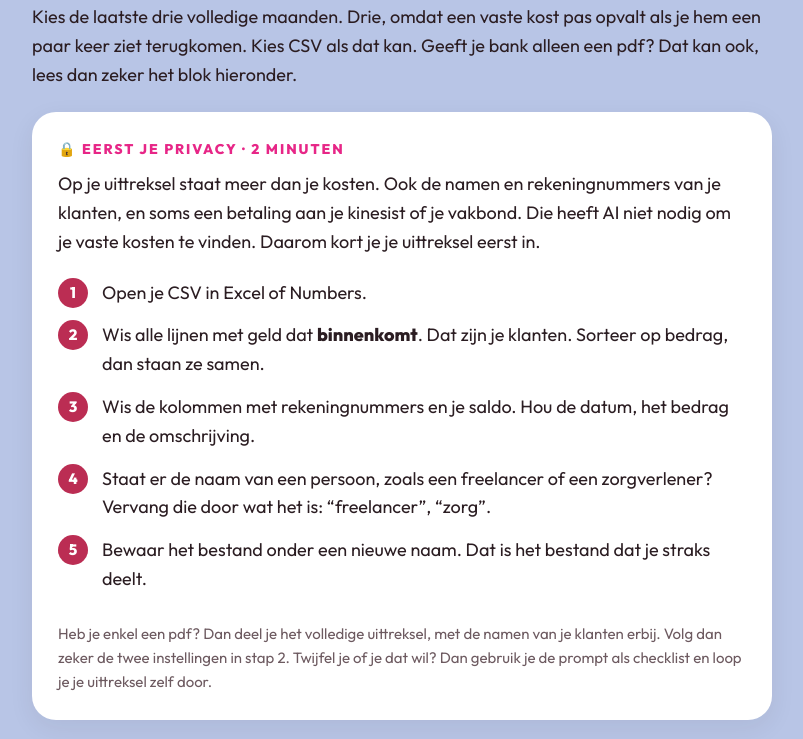
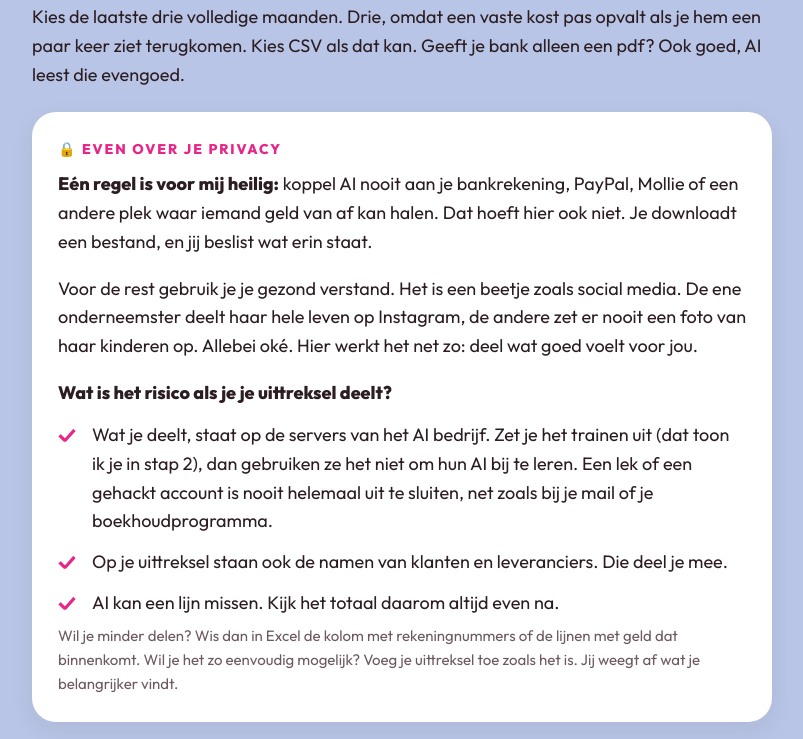
Before and after one commit to decijfercoach/werkboeken, a plain HTML site: page bankscan-v8m3x/index.html in a window 1280 px wide. Shown: the part 3354-4093 px from the top of the page, without its empty margins (238-1041 px from the left). Drawn offline with Linux system fonts and the light colour scheme.

Commit message:
Bankscan: eenvoudiger privacyblok met gezond verstand
Co-Authored-By: Claude Opus 5.5 <noreply@anthropic.com>
Claude-Session: https://claude.ai/code/session_011KHkejPAikqism4zxvTXtJ

```diff
--- a/bankscan-v8m3x/index.html
+++ b/bankscan-v8m3x/index.html
@@ -285,22 +285,22 @@ ul.pods span{font-size:16px;line-height:1.35}
 </div></section>
 
 <section class="sky" id="stap1"><div class="wrap">
-<div class="step"><div class="num">1</div><div><span class="label">Stap 1 · 5 minuten</span><h2>Download je uittreksel</h2></div></div>
+<div class="step"><div class="num">1</div><div><span class="label">Stap 1 · 3 minuten</span><h2>Download je uittreksel</h2></div></div>
 <p>Log in bij je bank op je computer. Op je gsm lukt het ook, maar op een groot scherm gaat het vlotter. Zoek bij je zakelijke rekening naar de knop om je verrichtingen te downloaden.</p>
 <p class="small" style="margin-bottom:4px">Woorden die je bank daarvoor vaak gebruikt:</p>
 <div class="kw"><span>exporteren</span><span>downloaden</span><span>CSV</span><span>uittreksels</span><span>historiek</span><span>verrichtingen</span></div>
-<p style="margin-top:1em">Kies de laatste drie volledige maanden. Drie, omdat een vaste kost pas opvalt als je hem een paar keer ziet terugkomen. Kies CSV als dat kan. Geeft je bank alleen een pdf? Dat kan ook, lees dan zeker het blok hieronder.</p>
+<p style="margin-top:1em">Kies de laatste drie volledige maanden. Drie, omdat een vaste kost pas opvalt als je hem een paar keer ziet terugkomen. Kies CSV als dat kan. Geeft je bank alleen een pdf? Ook goed, AI leest die evengoed.</p>
 <div class="card">
-<span class="label">🔒 Eerst je privacy · 2 minuten</span>
-<p>Op je uittreksel staat meer dan je kosten. Ook de namen en rekeningnummers van je klanten, en soms een betaling aan je kinesist of je vakbond. Die heeft AI niet nodig om je vaste kosten te vinden. Daarom kort je je uittreksel eerst in.</p>
-<ol class="steps">
-<li>Open je CSV in Excel of Numbers.</li>
-<li>Wis alle lijnen met geld dat <b>binnenkomt</b>. Dat zijn je klanten. Sorteer op bedrag, dan staan ze samen.</li>
-<li>Wis de kolommen met rekeningnummers en je saldo. Hou de datum, het bedrag en de omschrijving.</li>
-<li>Staat er de naam van een persoon, zoals een freelancer of een zorgverlener? Vervang die door wat het is: “freelancer”, “zorg”.</li>
-<li>Bewaar het bestand onder een nieuwe naam. Dat is het bestand dat je straks deelt.</li>
-</ol>
-<p class="small" style="margin:0">Heb je enkel een pdf? Dan deel je het volledige uittreksel, met de namen van je klanten erbij. Volg dan zeker de twee instellingen in stap 2. Twijfel je of je dat wil? Dan gebruik je de prompt als checklist en loop je je uittreksel zelf door.</p>
+<span class="label">🔒 Even over je privacy</span>
+<p><b>Eén regel is voor mij heilig:</b> koppel AI nooit aan je bankrekening, PayPal, Mollie of een andere plek waar iemand geld van af kan halen. Dat hoeft hier ook niet. Je downloadt een bestand, en jij beslist wat erin staat.</p>
+<p>Voor de rest gebruik je je gezond verstand. Het is een beetje zoals social media. De ene onderneemster deelt haar hele leven op Instagram, de andere zet er nooit een foto van haar kinderen op. Allebei oké. Hier werkt het net zo: deel wat goed voelt voor jou.</p>
+<p style="margin-bottom:.4em"><b>Wat is het risico als je je uittreksel deelt?</b></p>
+<ul class="check">
+<li>Wat je deelt, staat op de servers van het AI bedrijf. Zet je het trainen uit (dat toon ik je in stap 2), dan gebruiken ze het niet om hun AI bij te leren. Een lek of een gehackt account is nooit helemaal uit te sluiten, net zoals bij je mail of je boekhoudprogramma.</li>
+<li>Op je uittreksel staan ook de namen van klanten en leveranciers. Die deel je mee.</li>
+<li>AI kan een lijn missen. Kijk het totaal daarom altijd even na.</li>
+</ul>
+<p class="small" style="margin:0">Wil je minder delen? Wis dan in Excel de kolom met rekeningnummers of de lijnen met geld dat binnenkomt. Wil je het zo eenvoudig mogelijk? Voeg je uittreksel toe zoals het is. Jij weegt af wat je belangrijker vindt.</p>
 </div>
 <div class="tip">💡 <b>Betaal je af en toe iets privé met je zakelijke rekening?</b> Je boodschappen, een cadeautje, een etentje? Dan zie je dat nu ook staan. Schrik niet, het is een van de geldlekken die ik het vaakst zie. Zolang privé en zaak door elkaar lopen, weet je nooit wat je écht verdient. Zet zulke lijnen apart als AI erom vraagt.</div>
 
@@ -323,8 +323,7 @@ ul.pods span{font-size:16px;line-height:1.35}
 <ol class="steps">
 <li>Open ChatGPT of Claude in een nieuw venster.</li>
 <li><b>Eenmalig:</b> zet het trainen uit. In ChatGPT: Instellingen, Gegevensbeheer, “Het model verbeteren voor iedereen” uit. In Claude: Instellingen, Privacy, “Help Claude verbeteren” uit. Zo gebruiken ze je gesprek niet om hun AI te trainen.</li>
-<li>Start een <b>tijdelijke chat</b> in ChatGPT of een <b>incognito chat</b> in Claude. Die komt niet in je geschiedenis. Laat dat venster open tot je in stap 4 je lijst hebt ingeplakt.</li>
-<li>Voeg je ingekorte uittreksel toe met het paperclipje of het plusje naast het tekstvak.</li>
+<li>Voeg je uittreksel toe met het paperclipje of het plusje naast het tekstvak.</li>
 <li>Plak de prompt in het tekstvak en verstuur.</li>
 </ol>
 <div class="donebtn"><button type="button" data-done="2" aria-pressed="false">Stap 2 is klaar</button></div>
@@ -346,7 +345,6 @@ Gebruik een komma voor de centen en zet geen euroteken, geen kop en geen andere
  <div class="btns"><button class="btn" id="copy2" type="button">Kopieer de tweede prompt</button></div>
 </div>
 </div>
-<div class="tip">🔒 <b>Klaar met AI?</b> Zodra je lijst in stap 4 staat, mag het gesprek weg. Sluit de tijdelijke chat of verwijder het gesprek. En deel het nooit via een link: wie de link heeft, ziet alles.</div>
 <div class="q" id="q3"><div class="lab">vraag 3 van 5</div><div class="st">ALS ER EEN BEDRAG OP MIJN REKENING STAAT DAT IK NIET HERKEN, ZOEK IK HET NOG DIEZELFDE WEEK UIT.</div><div class="yn" data-q="3"><button type="button" data-a="ja" aria-pressed="false">Ja</button><button type="button" data-a="nee" aria-pressed="false">Nee</button></div><p class="fb"></p></div>
 <div class="donebtn"><button type="button" data-done="3" aria-pressed="false">Stap 3 is klaar</button></div>
 </div></section>
@@ -456,8 +454,8 @@ Gebruik een komma voor de centen en zet geen euroteken, geen kop en geen andere
 <p>Vaste kosten sluipen er altijd terug in. Een gratis proefperiode die je vergat. Een prijs die stil omhoog ging. Met een kwartier per kwartaal vang je ze voor ze een jaar meelopen.</p>
 <ol class="steps">
 <li>Zet een kwartier in je agenda in de eerste week van januari, april, juli en oktober.</li>
-<li>Download de laatste drie maanden en kort ze in zoals in stap 1.</li>
-<li>Plak dezelfde prompt in een tijdelijke chat en vergelijk met je vorige lijst.</li>
+<li>Download de laatste drie maanden.</li>
+<li>Plak dezelfde prompt en vergelijk met je vorige lijst.</li>
 </ol>
 <div class="btns" style="margin-top:8px">
  <button class="btn" id="icsKwartaal" type="button">📅 Zet de vier kwartaalscans van 2027 in mijn agenda</button>
@@ -522,7 +520,7 @@ var tt;function toast(m){var t=$("toast");t.textContent=m;
 function buildPrompt(){
  var b=S.opt.beroep=="bij"?"in bijberoep":"in hoofdberoep", t=S.opt.team=="personeel"?"Ik heb personeel.":"Ik werk alleen.";
  var ex="betalingen aan de overheid (btw, belastingen, sociale bijdragen), overschrijvingen naar mezelf of naar mijn eigen rekeningen"+(S.opt.team=="personeel"?", lonen en andere betalingen aan mijn personeel":"")+", en aankopen die maar één keer voorkomen";
- return "Je helpt me mijn geldlekken vinden. Ik ben zelfstandige "+b+" in België. "+t+" Ik voeg het uittreksel van mijn zakelijke rekening van de laatste 3 maanden toe (CSV of pdf). Misschien heb ik het al ingekort tot de betalingen die van mijn rekening gaan.\n\n"+
+ return "Je helpt me mijn geldlekken vinden. Ik ben zelfstandige "+b+" in België. "+t+" Ik voeg het uittreksel van mijn zakelijke rekening van de laatste 3 maanden toe (CSV of pdf).\n\n"+
  "Zoek alle betalingen die regelmatig terugkomen: abonnementen, software en apps, lidgelden, verzekeringen, leasing, telefoon en internet, en alle andere vaste kosten. Ook wat per kwartaal of per jaar terugkomt, als je dat kan zien.\n\n"+
  "Werk enkel met betalingen die van mijn rekening gaan. Geld dat binnenkomt, laat je volledig links liggen.\n\n"+
  "Laat deze lijnen weg: "+ex+".\n\n"+
```
